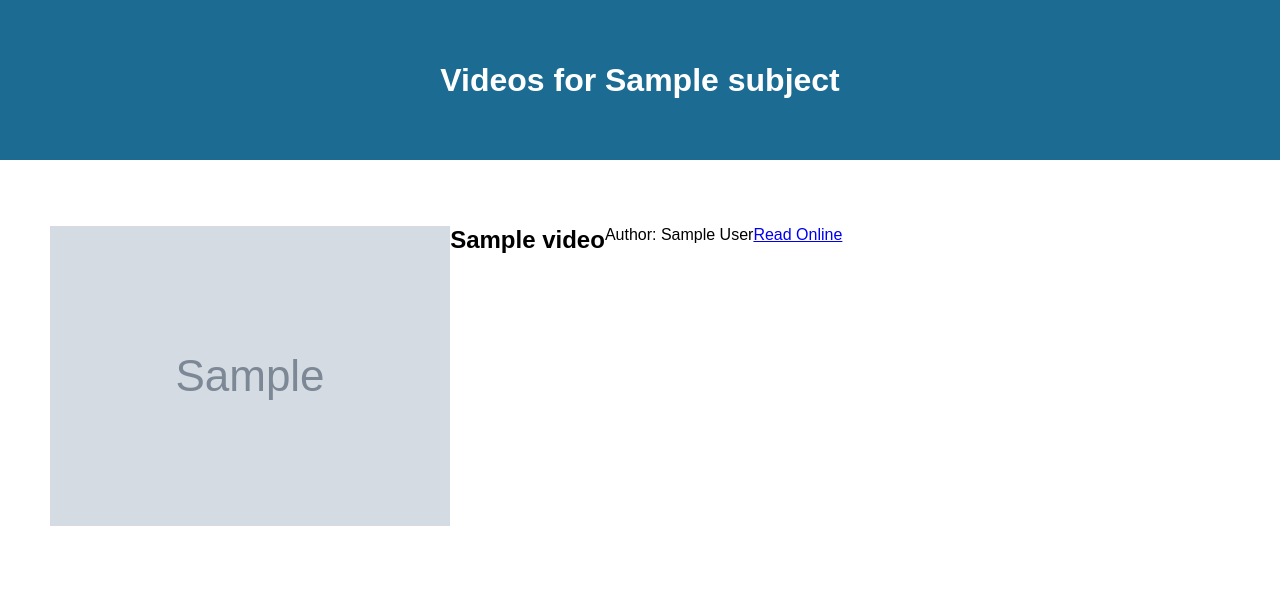
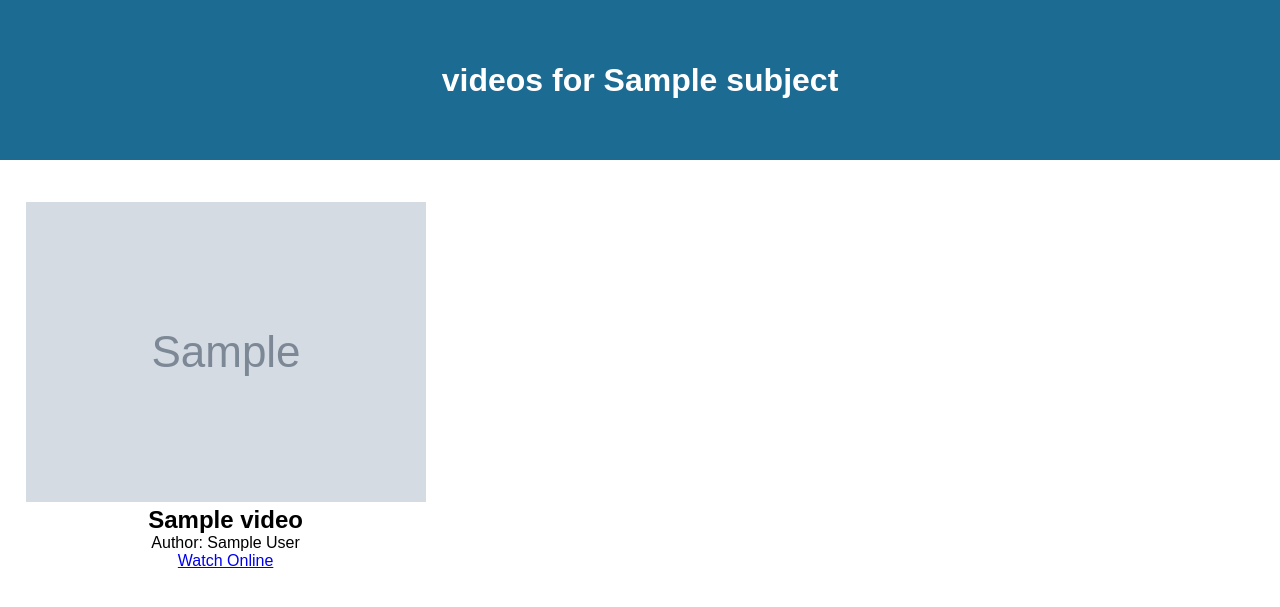
Before and after one commit to carlhiramyaro/edulink, a Flask app: template website/templates/math.html in a window 1280 px wide. Shown: the top 607 px of the page. Run offline with Flask 3, Linux system fonts and the light colour scheme; the template is opened without the code that fills it: most values are stand-ins (such as "Sample title", 1, 10 or a date in 2020); grey boxes marked "Sample" are stand-in pictures.

Commit message:
Final commit

```diff
--- /dev/null
+++ b/creds.py
@@ -0,0 +1,3 @@
+key = 'AIzaSyAZfv9BMAP2KSrlk4LPK8XePqz3hHo0mHA'
+
+#https://www.googleapis.com/youtube/v3/search?q=math&part=snippet&key=AIzaSyAZfv9BMAP2KSrlk4LPK8XePqz3hHo0mHA
--- a/website/templates/history.html
+++ b/website/templates/history.html
@@ -17,7 +17,7 @@
         <center><h2>{{ video.title }}</h2></center>
         <center><p>Author: {{ video.author }}</p></center>
         <center>
-          <a href="{{ video.video_link }}" target="_blank">Read Online</a>
+          <a href="{{ video.video_link }}" target="_blank">Watch Online</a>
         </center>
       </div>
       {% endfor %}
--- a/website/templates/math.html
+++ b/website/templates/math.html
@@ -6,9 +6,9 @@
     <title>Document</title>
   </head>
   <body>
-    <div class="header"><h1 class="heading">Videos for {{ subject }}</h1></div>
+    <div class="header"><h1 class="heading">videos for {{ subject }}</h1></div>
 
-    <div class="video">
+    <div class="video-list">
       {% for video in youtube %}
       <div class="video">
         <center>
@@ -17,7 +17,7 @@
         <center><h2>{{ video.title }}</h2></center>
         <center><p>Author: {{ video.author }}</p></center>
         <center>
-          <a href="{{ video.video_link }}" target="_blank">Read Online</a>
+          <a href="{{ video.video_link }}" target="_blank">Watch Online</a>
         </center>
       </div>
       {% endfor %}
@@ -46,7 +46,7 @@
       .video {
         padding: 2%;
       }
-      .video {
+      .video-list {
         display: flex;
       }
     </style>
--- a/website/templates/science.html
+++ b/website/templates/science.html
@@ -17,7 +17,7 @@
         <center><h2>{{ video.title }}</h2></center>
         <center><p>Author: {{ video.author }}</p></center>
         <center>
-          <a href="{{ video.video_link }}" target="_blank">Read Online</a>
+          <a href="{{ video.video_link }}" target="_blank">Watch Online</a>
         </center>
       </div>
       {% endfor %}
```
Also changed, not shown: requirements.txt (added, +84 -0 lines), website/fetch_youtube.py (+14 -4 lines), 1 other file.
